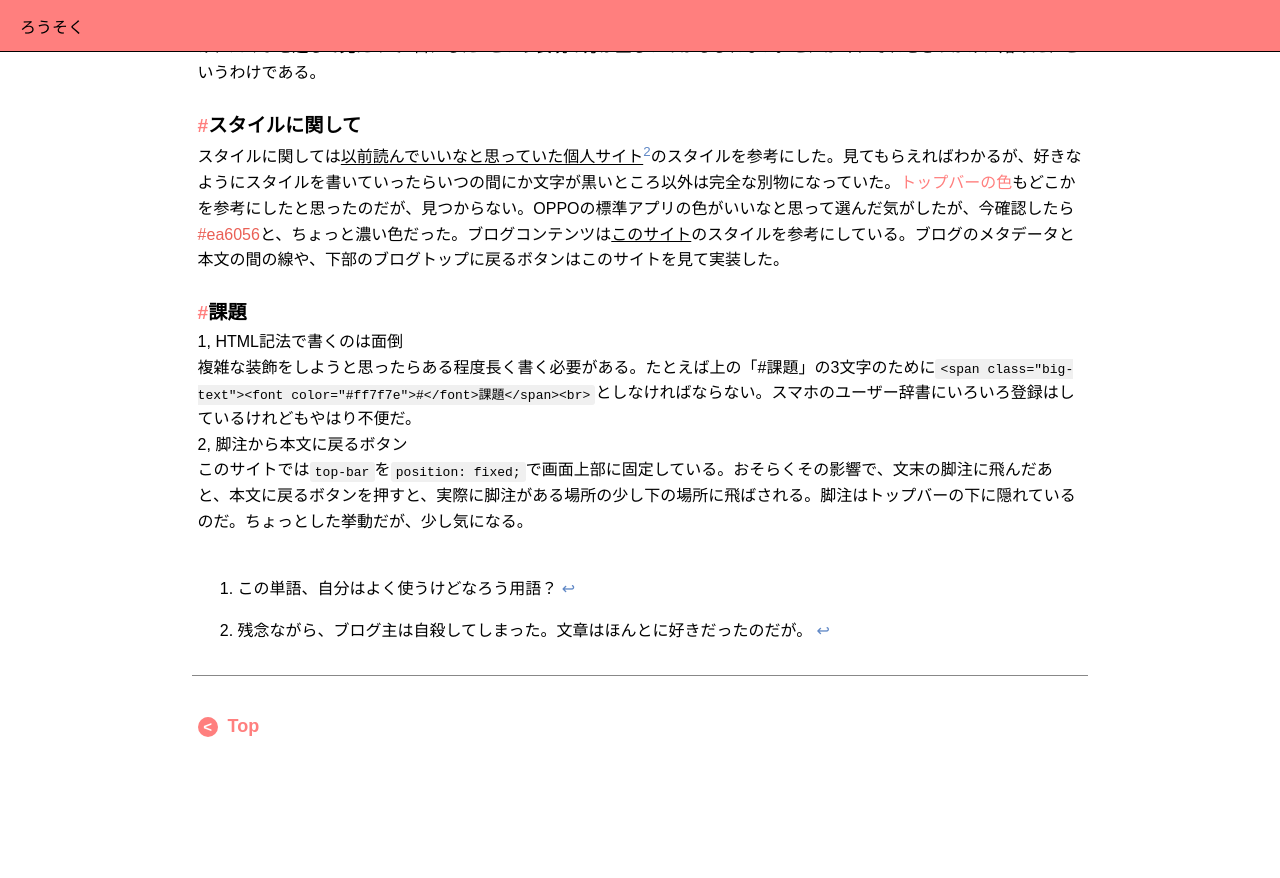
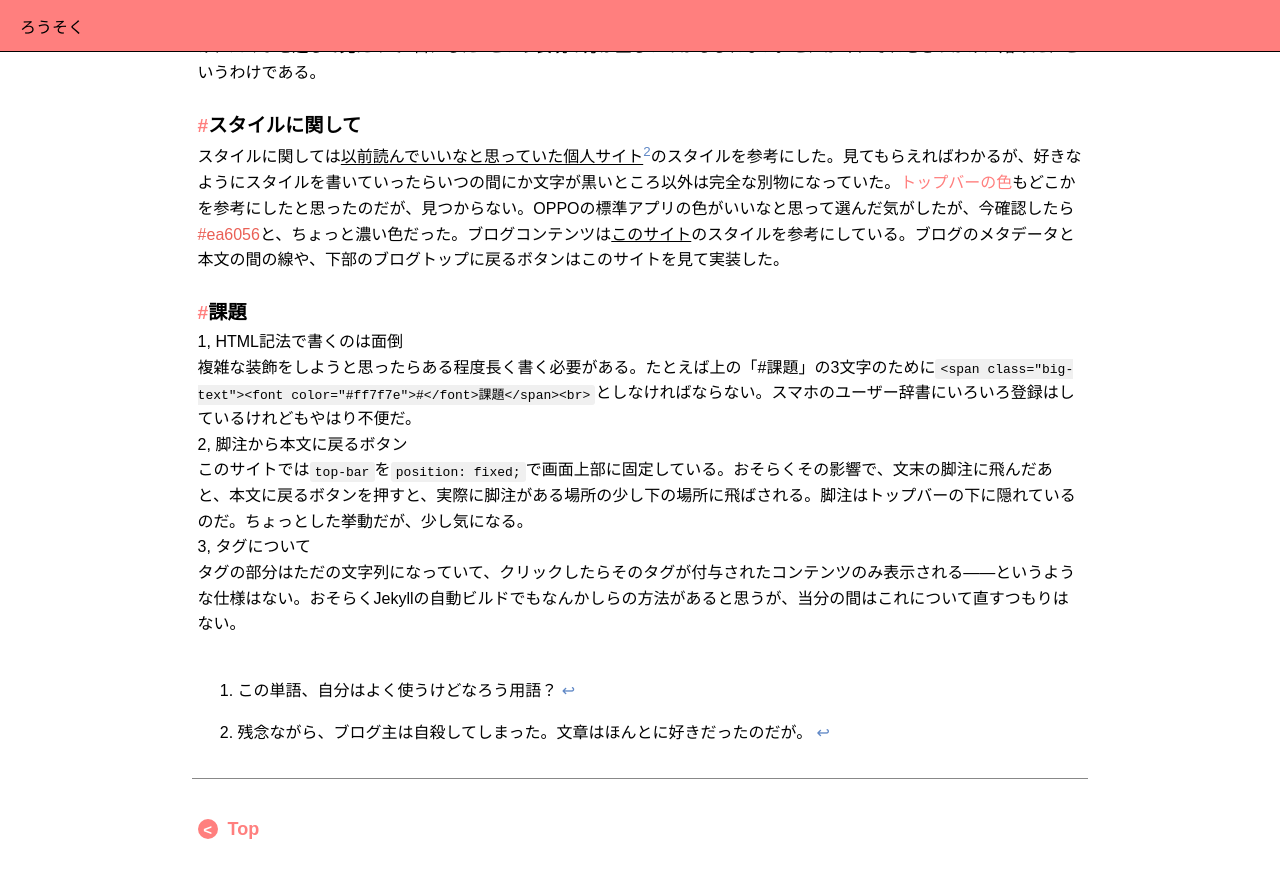
Before and after one commit to Asiraat/blog, a Jekyll site: the page built from _posts/2024-09-08-complete.md, in a window 1280 px wide and 900 px high, scrolled down 1061 px. Shown: the top 878 px of the window. Built offline with Jekyll 4.4.1, drawn with Linux system fonts in a browser that asks for light colours; some web fonts are replaced; before the commit the page ends 1858 px from its top, so only the background shows below that.

Commit message:
Update 2024-09-08-complete.md

```diff
--- a/_posts/2024-09-08-complete.md
+++ b/_posts/2024-09-08-complete.md
@@ -23,7 +23,9 @@ date: "2024-09-08"
 1, HTML記法で書くのは面倒<br>
 複雑な装飾をしようと思ったらある程度長く書く必要がある。たとえば上の「#課題」の3文字のために`<span class="big-text"><font color="#ff7f7e">#</font>課題</span><br>`としなければならない。スマホのユーザー辞書にいろいろ登録はしているけれどもやはり不便だ。<br>
 2, 脚注から本文に戻るボタン<br>
-このサイトでは`top-bar`を`position: fixed;`で画面上部に固定している。おそらくその影響で、文末の脚注に飛んだあと、本文に戻るボタンを押すと、実際に脚注がある場所の少し下の場所に飛ばされる。脚注はトップバーの下に隠れているのだ。ちょっとした挙動だが、少し気になる。<br><br>
+このサイトでは`top-bar`を`position: fixed;`で画面上部に固定している。おそらくその影響で、文末の脚注に飛んだあと、本文に戻るボタンを押すと、実際に脚注がある場所の少し下の場所に飛ばされる。脚注はトップバーの下に隠れているのだ。ちょっとした挙動だが、少し気になる。<br>
+3, タグについて<br>
+タグの部分はただの文字列になっていて、クリックしたらそのタグが付与されたコンテンツのみ表示される――というような仕様はない。おそらくJekyllの自動ビルドでもなんかしらの方法があると思うが、当分の間はこれについて直すつもりはない。<br><br>
 
 [^1]: この単語、自分はよく使うけどなろう用語？
 [^2]: 残念ながら、ブログ主は自殺してしまった。文章はほんとに好きだったのだが。
```
